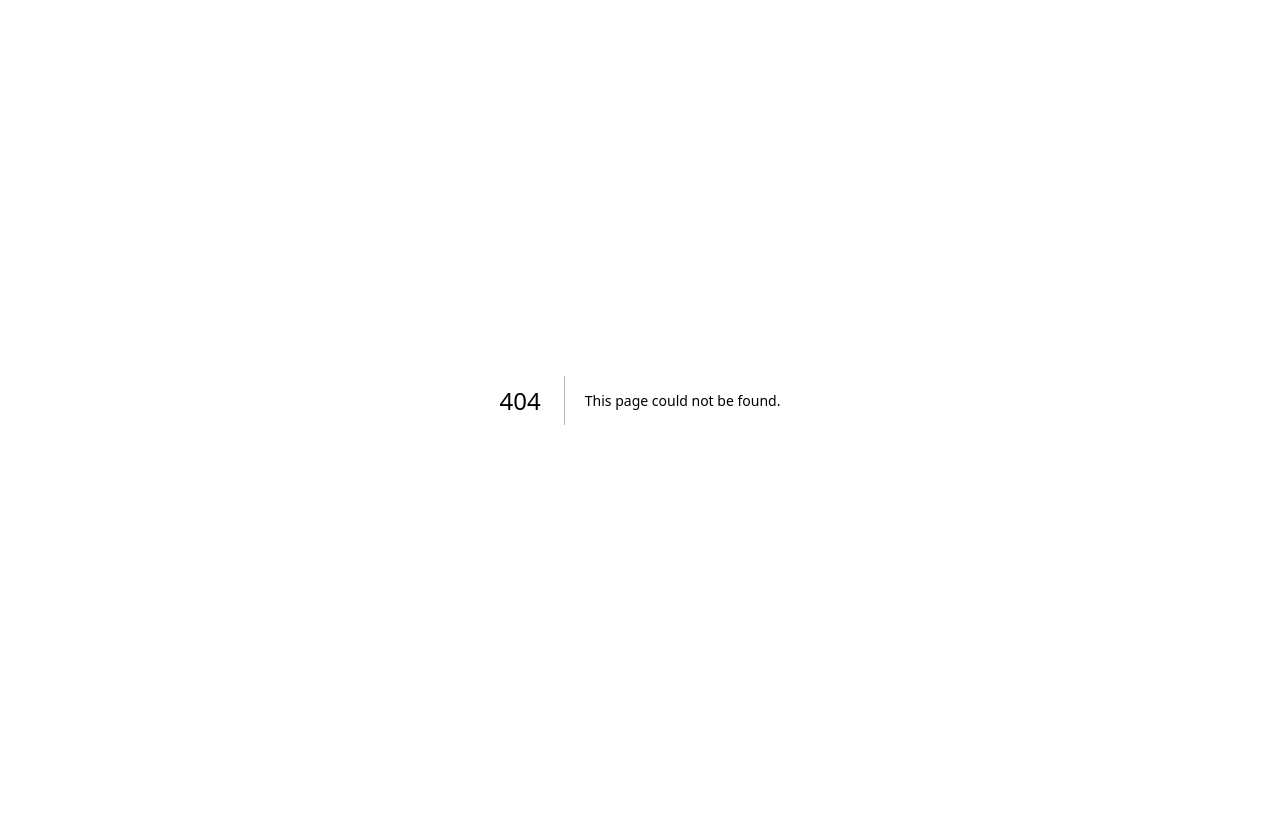
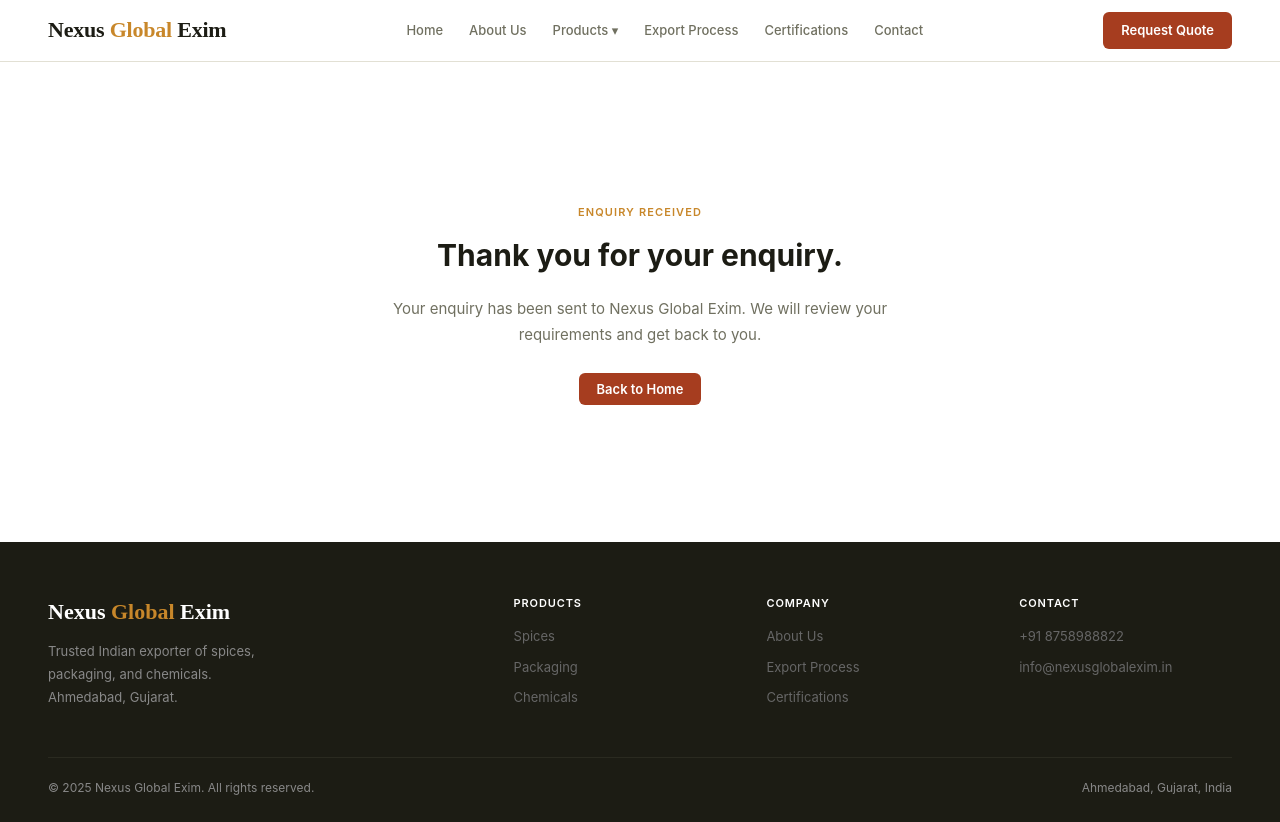
Before and after one commit to Deeppatel8822/Nexus, a Next.js app: page /thank-you in a window 1280 px wide. Before the commit this address had no page. Before the commit the page ends 800 px from the top, so only its background shows below. Built offline with nearby package versions, Linux system fonts and the light colour scheme.

Commit message:
Add enquiry thank you page

```diff
--- /dev/null
+++ b/app/thank-you/page.tsx
@@ -0,0 +1,27 @@
+import Link from "next/link";
+import Header from "../../components/Header";
+import Footer from "../../components/Footer";
+
+export const metadata = {
+  title: "Thank You | Nexus Global Exim",
+  description: "Thank you for contacting Nexus Global Exim.",
+};
+
+export default function ThankYouPage() {
+  return (
+    <>
+      <Header />
+      <main className="sec sec-white" style={{minHeight:"60vh",display:"flex",alignItems:"center",justifyContent:"center"}}>
+        <div style={{maxWidth:620,textAlign:"center"}}>
+          <div className="eyebrow gold">Enquiry received</div>
+          <h1 className="sec-title" style={{marginBottom:16}}>Thank you for your enquiry.</h1>
+          <p className="sec-desc" style={{margin:"0 auto 28px"}}>
+            Your enquiry has been sent to Nexus Global Exim. We will review your requirements and get back to you.
+          </p>
+          <Link className="nav-cta" href="/">Back to Home</Link>
+        </div>
+      </main>
+      <Footer />
+    </>
+  );
+}
```
